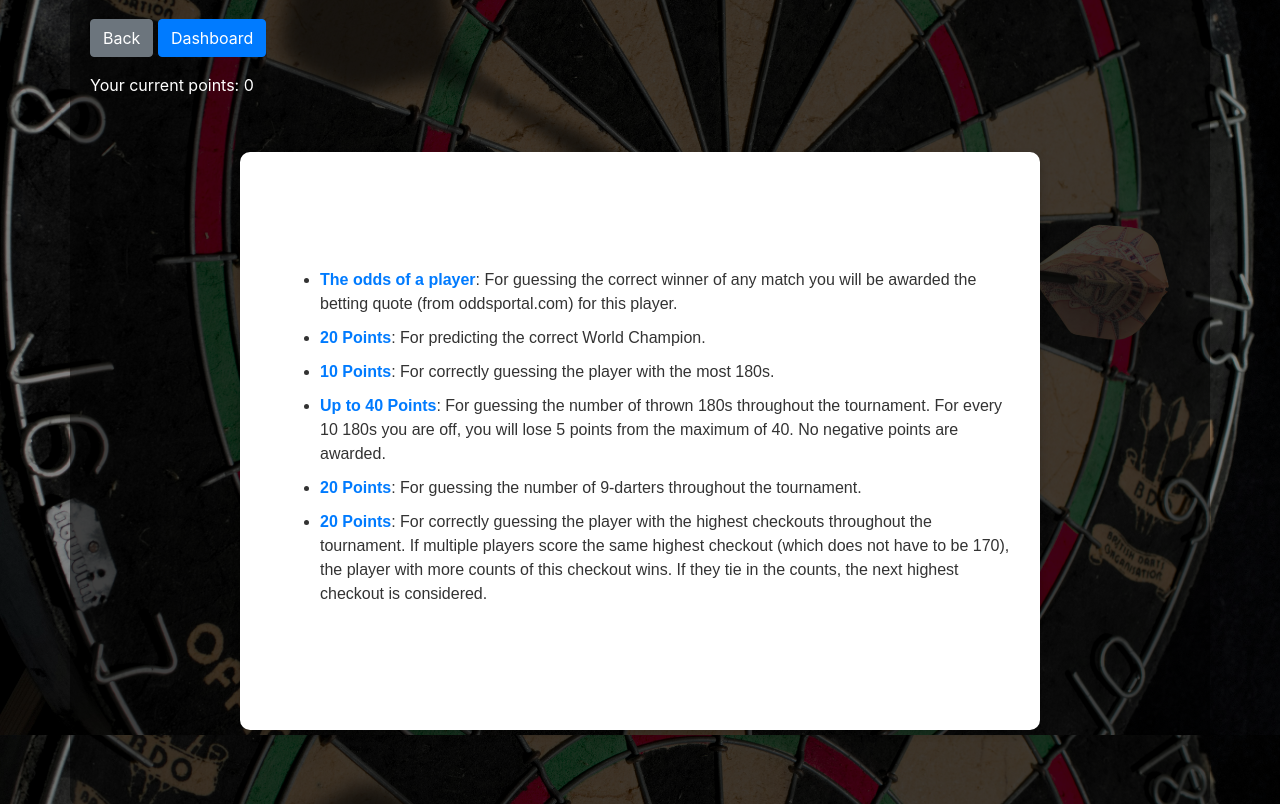
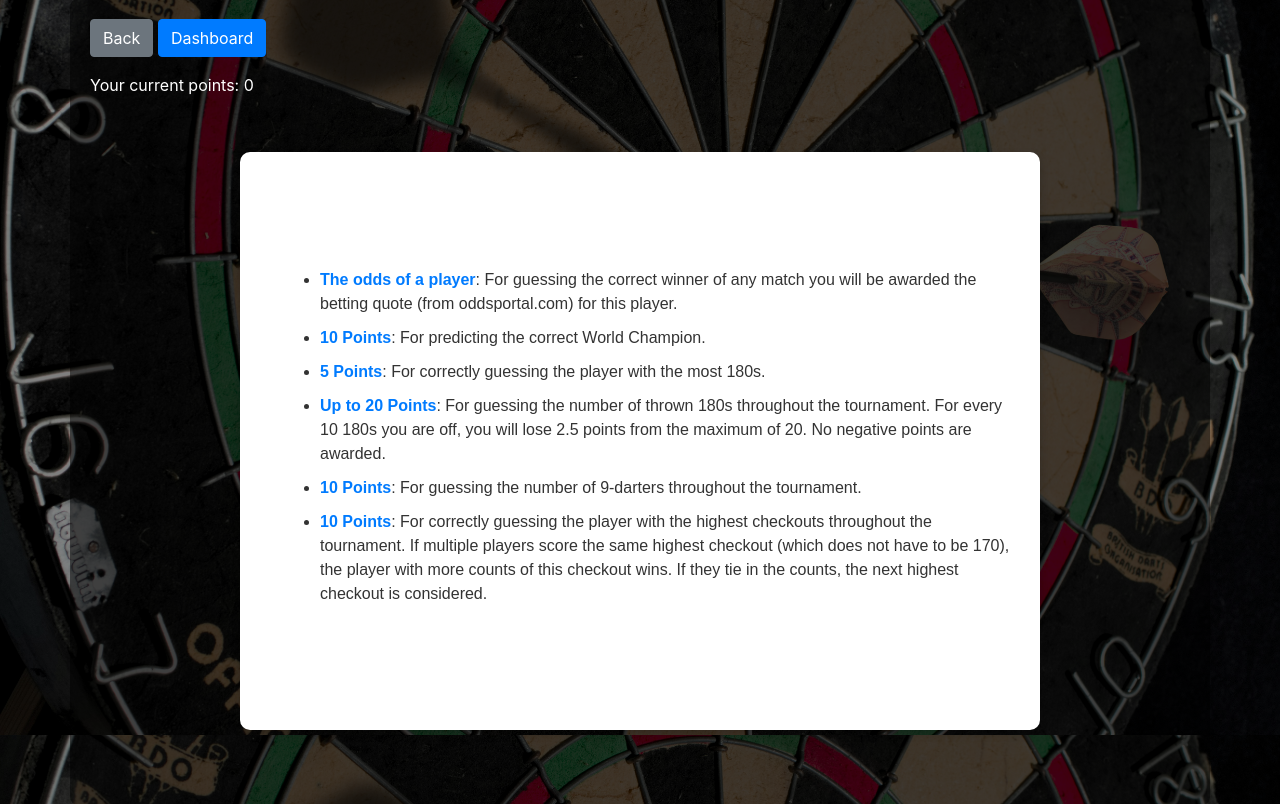
Before and after one commit to amorphousphage/dartsguesser, a Flask app: page /how-it-works in a window 1280 px wide. Shown: the part 113-917 px from the top of the page. Run offline with Flask 3, Linux system fonts and the light colour scheme; some libraries are stand-ins or nearby versions.

Commit message:
Halfed the points in how it works page

```diff
--- a/templates/how-it-works.html
+++ b/templates/how-it-works.html
@@ -8,11 +8,11 @@
     <p>{{ _('This is how points are awarded in DartsGuesser:') }}</p>
     <ul class="points-list">
         <li><strong>{{ _('The odds of a player') }}</strong>: {{ _('For guessing the correct winner of any match you will be awarded the betting quote (from oddsportal.com) for this player.') }}</li>
-        <li><strong>{{ _('20 Points') }}</strong>: {{ _('For predicting the correct World Champion.') }}</li>
-        <li><strong>{{ _('10 Points') }}</strong>: {{ _('For correctly guessing the player with the most 180s.') }}</li>
-        <li><strong>{{ _('Up to 40 Points') }}</strong>: {{ _('For guessing the number of thrown 180s throughout the tournament. For every 10 180s you are off, you will lose 5 points from the maximum of 40. No negative points are awarded.') }}</li>
-        <li><strong>{{ _('20 Points') }}</strong>: {{ _('For guessing the number of 9-darters throughout the tournament.') }}</li>
-        <li><strong>{{ _('20 Points') }}</strong>: {{ _('For correctly guessing the player with the highest checkouts throughout the tournament. If multiple players score the same highest checkout (which does not have to be 170), the player with more counts of this checkout wins. If they tie in the counts, the next highest checkout is considered.') }}</li>
+        <li><strong>{{ _('10 Points') }}</strong>: {{ _('For predicting the correct World Champion.') }}</li>
+        <li><strong>{{ _('5 Points') }}</strong>: {{ _('For correctly guessing the player with the most 180s.') }}</li>
+        <li><strong>{{ _('Up to 20 Points') }}</strong>: {{ _('For guessing the number of thrown 180s throughout the tournament. For every 10 180s you are off, you will lose 2.5 points from the maximum of 20. No negative points are awarded.') }}</li>
+        <li><strong>{{ _('10 Points') }}</strong>: {{ _('For guessing the number of 9-darters throughout the tournament.') }}</li>
+        <li><strong>{{ _('10 Points') }}</strong>: {{ _('For correctly guessing the player with the highest checkouts throughout the tournament. If multiple players score the same highest checkout (which does not have to be 170), the player with more counts of this checkout wins. If they tie in the counts, the next highest checkout is considered.') }}</li>
     </ul>
     <p>{{ _('Remember to place your guesses no later than 1 hour before the scheduled start time of a match (London time) and provide your overall tournament guesses before 6 pm (London Time) on the day of the first match! Game On!') }}</p>
 </div>
```
